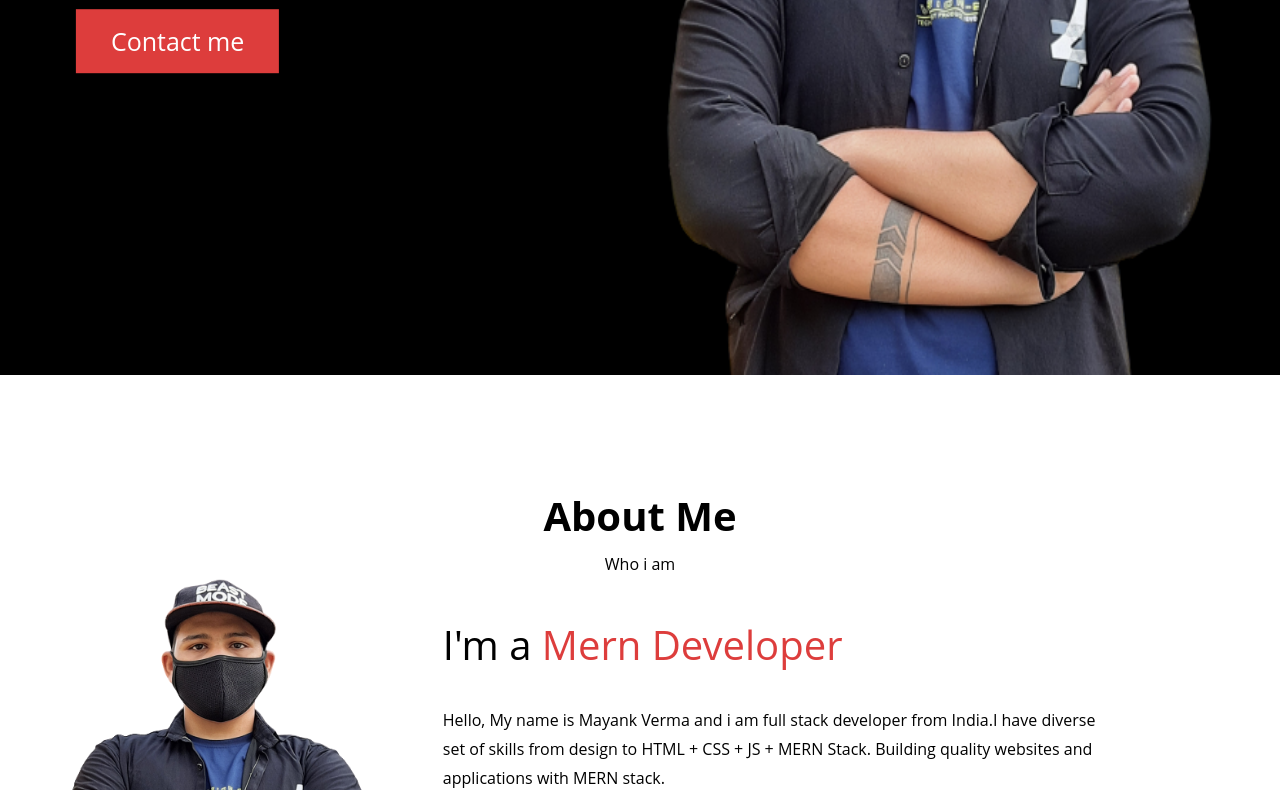
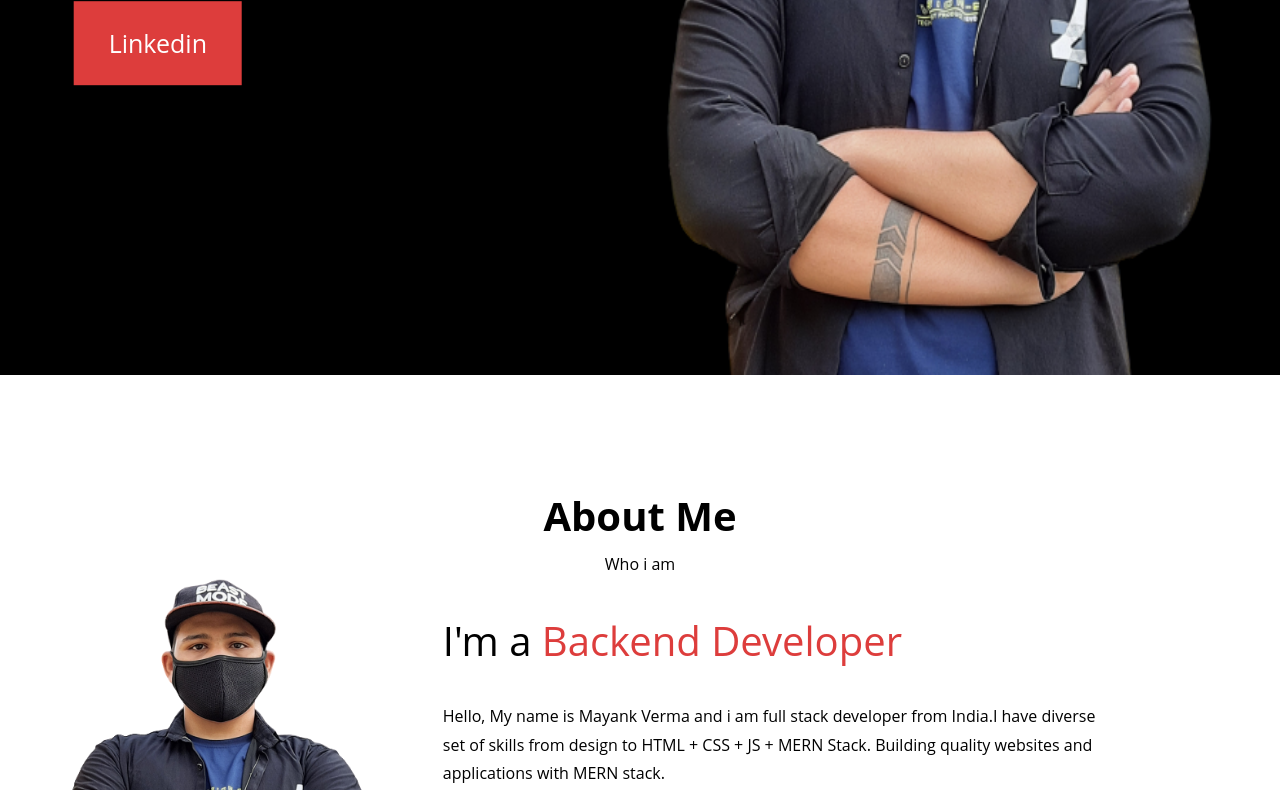
Before and after one commit to mak092001/portfolio, a plain HTML site: page index.html in a window 1280 px wide. Shown: the part 520-1310 px from the top of the page. Drawn offline with Linux system fonts and the light colour scheme.

Commit message:
jan20 19:38

```diff
--- a/index.html
+++ b/index.html
@@ -23,6 +23,7 @@
           </div>
           <div id="navbar_hidden" class="navbar_hidden">
             <img src="./menu.png" />
+            <button onclick="open()">MAK</button>
           </div>
         </div>
       </nav>
@@ -33,7 +34,11 @@
           <p id="top_inner3">
             And i'm a <span class="top_innerspan">Developer</span>
           </p>
-          <button id="top_inner4"><a href="#contacts">Contact me</a></button>
+          <button id="top_inner4">
+            <a href="https://www.linkedin.com/in/mayank-verma-08070116b/"
+              >Linkedin</a
+            >
+          </button>
         </div>
         <div class="top_right">
           <img src="./makkk.png" />
@@ -245,9 +250,7 @@
     </div>
   </body>
   <script>
-    let gtdt3 = document.getElementById("navbar_right");
     window.onscroll = () => {
-      // gtdt3.style.display = "none";
       if (window.scrollY > 50) {
         document.getElementById("nav").classList.add("fakenav");
         document.getElementById("nav").classList.remove("nav");
@@ -256,13 +259,22 @@
         document.getElementById("nav").classList.add("nav");
       }
     };
+    // let gtdt = document.getElementById("navbar_hidden");
+    // gtdt.addEventListener("click", () => {
+    //   gtdt2.classList.remove("navbar_right");
+    //   gtdt2.classList.add("fakenavbar_right");
+    // });
+    function open() {
+      let gtdt2 = document.getElementById("navbar_right");
+      gtdt2.style.display = "flex";
+      // console.log(gtdt2);
+    }
     let myarr = [
       "Web Developer",
-      "Designer",
-      "Mern Developer",
-      "Full Stack Developer",
+      "Website Designer",
       "Frontend Developer",
       "Backend Developer",
+      "Mern Stack Developer",
     ];
     let gt = document.getElementsByClassName("top_innerspan")[0];
     let gt2 = document.getElementsByClassName("top_innerspan")[1];
@@ -290,10 +302,5 @@
         }
       });
     }
-    let gtdt = document.getElementById("navbar_hidden");
-    let gtdt2 = document.getElementById("navbar_right");
-    gtdt.addEventListener("click", () => {
-      gtdt2.classList.toggle("fakenavbar_right");
-    });
   </script>
 </html>
--- a/navbar.css
+++ b/navbar.css
@@ -76,7 +76,7 @@ body {
 }
 #top_inner4 {
   font-size: 25px;
-  padding: 15px 35px;
+  padding: 25px 35px;
   background-color: rgb(221, 61, 60);
   color: white;
   border: none;
@@ -172,7 +172,7 @@ body {
 .skills button {
   background-color: rgb(221, 61, 60);
   color: white;
-  padding: 10px 30px;
+  padding: 15px 20px;
   border: none;
   width: fit-content;
   font-size: 20px;
@@ -378,11 +378,22 @@ body {
   .navbar_right a {
     margin-top: 10px;
   }
+  /* .fakenavbar_right a {
+    margin: 10px;
+    color: white;
+    padding: 10px;
+    text-decoration: none;
+  }
   .fakenavbar_right {
     display: flex;
     flex-direction: column;
-    border: 1px red solid;
-  }
+    position: absolute;
+    top: 100%;
+    margin: 10px;
+    width: 100%;
+    text-align: center;
+    background-color: rgb(71, 65, 65);
+  } */
   .navbar_right {
     display: none;
     position: absolute;
```
